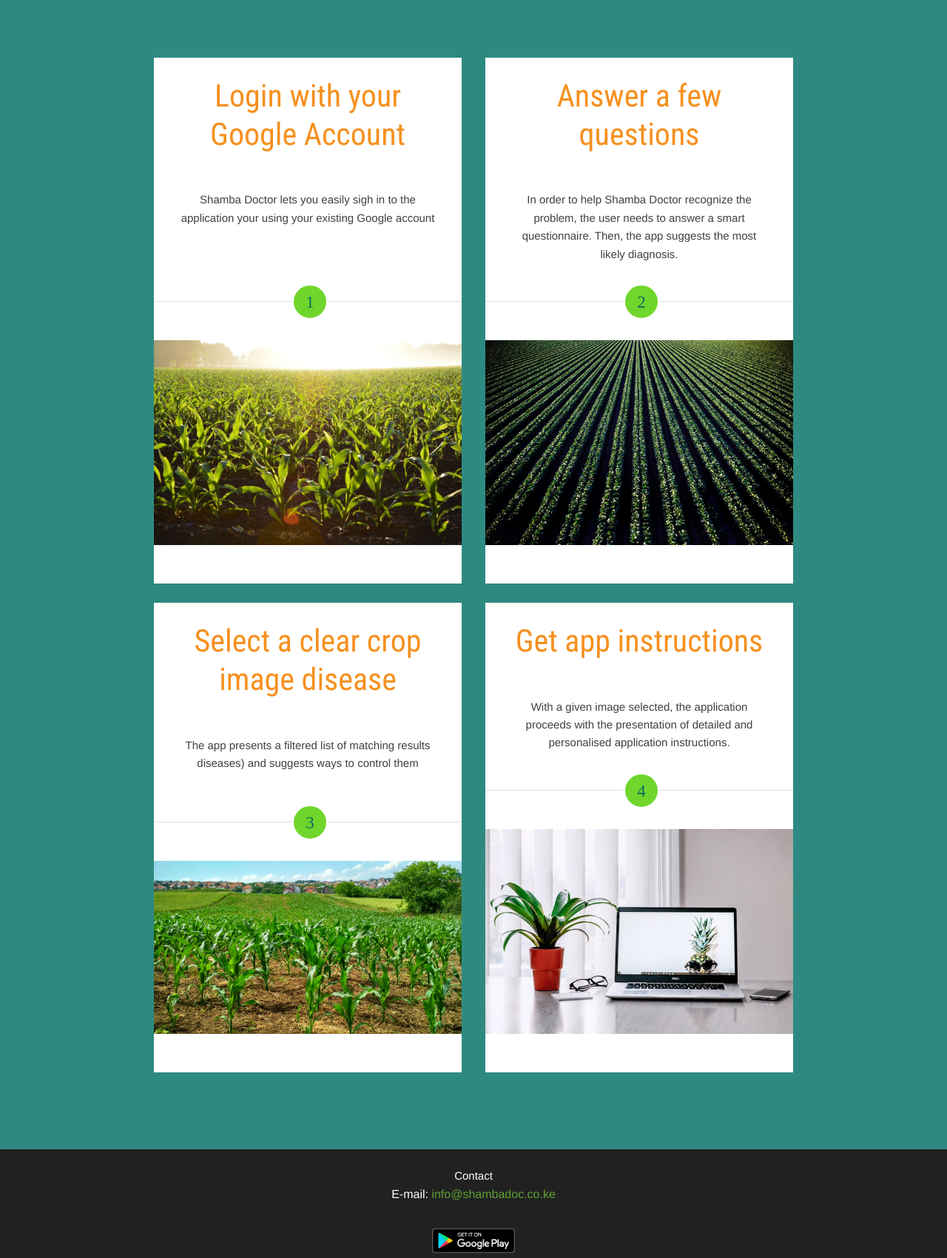
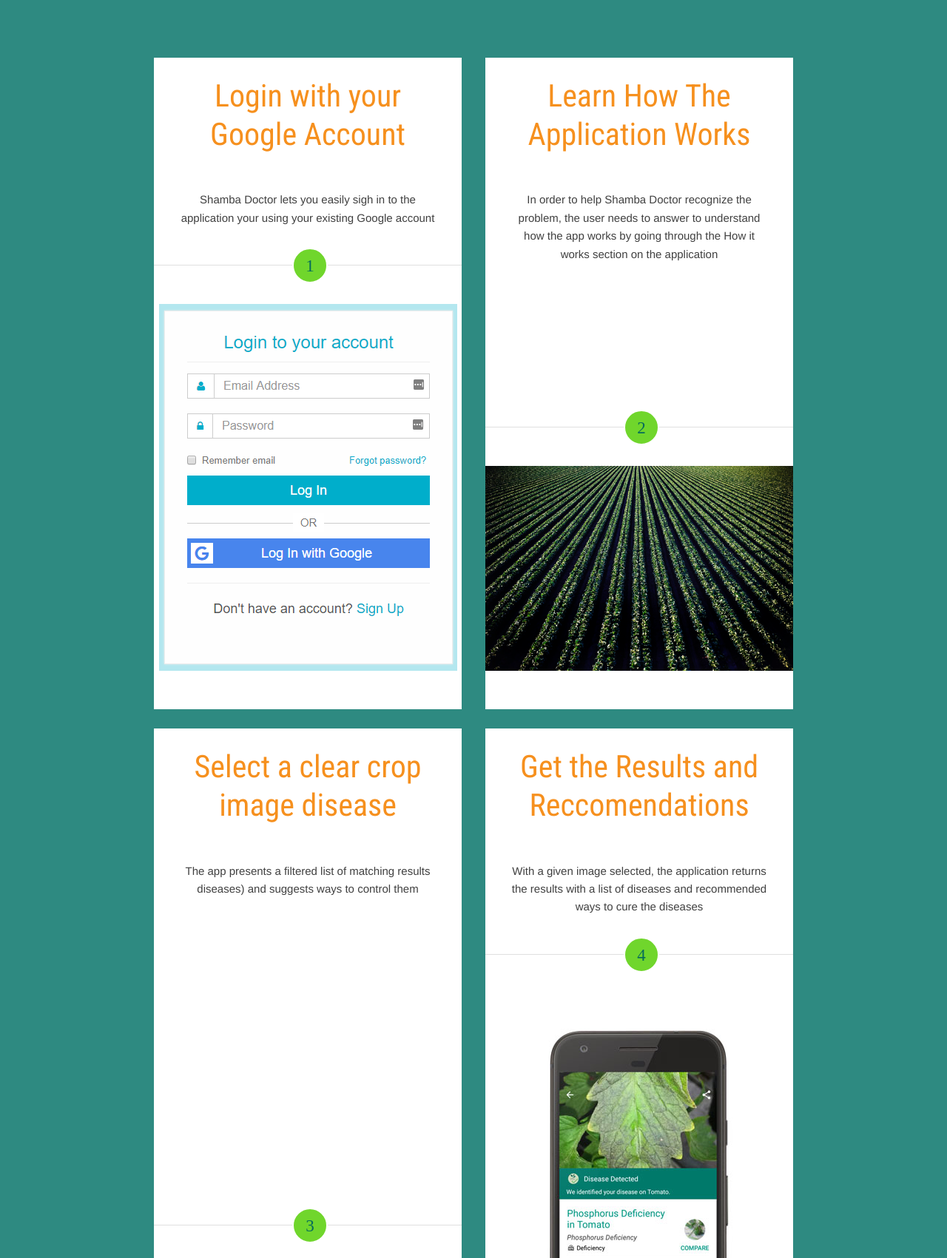
Before and after one commit to wanjiiru/Smartfarm, a Django app: page /how/ in a window 1280 px wide. Shown: the part 393-2094 px from the top of the page at 74% size. Run offline with Django 3.2, Linux system fonts and the light colour scheme; parts of the project's set-up code (start-up, migrations or seed data) failed here and were passed over; some libraries are stand-ins or nearby versions; some web fonts are replaced.

Commit message:
changes to index images

```diff
--- a/farmapp/static/css/index.css
+++ b/farmapp/static/css/index.css
@@ -1850,7 +1850,7 @@ li>p {
     font-weight: 400
 }
 
-@media only screen and (min-width:620px) {
+@media only screen and (min-width:845px) {
     .article-nav-link::before {
         top: 25px;
         font-size: 26px;
--- a/farmapp/templates/how.html
+++ b/farmapp/templates/how.html
@@ -69,7 +69,7 @@
 						<span class="icon-circle themed--background"><i class="icon">1</i></span>
 						<ol class="list-links list-links--secondary">
 							<li><a href="#">
-								<img src="{% static 'images/pexels-photo-96715.jpeg' %}">
+								<img src="{% static 'images/google.png' %}">
 							</a></li>
 						</ol>
 					</div>
@@ -77,12 +77,11 @@
 				<li class="guides-list__item g--half theme--orange g--last">
 					<div class="primary-content">
 						<h3 class="xlarge">
-							<a class="themed">Answer a few questions</a>
+							<a class="themed">Learn How The Application Works</a>
 						</h3>
 						<p>
-							In order to help Shamba Doctor recognize the problem, the user needs to answer a smart questionnaire.
-							Then, the app suggests the most likely diagnosis.
-						</p>
+							In order to help Shamba Doctor recognize the problem, the user needs to answer
+                            to understand how the app works  by going through the How it works section on the application
 					</div>
 					<div class="secondary-content">
 						<span class="icon-circle themed--background"><i class="icon">2</i></span>
@@ -107,7 +106,7 @@
 						<span class="icon-circle themed--background"><i class="icon">3</i></span>
 						<ol class="list-links list-links--secondary">
 							<li><a href="#">
-								<img src="{% static 'images/pexels-photo-1112080.jpeg' %}">
+								<img src="{% static 'images/smartphone-features-bg.jpg' %}">
 							</a></li>
 						</ol>
 					</div>
@@ -115,18 +114,18 @@
 				<li class="guides-list__item g--half theme--orange g--last">
 					<div class="primary-content">
 						<h3 class="xlarge">
-							<a class="themed">Get app instructions</a>
+							<a class="themed">Get the Results and Reccomendations</a>
 						</h3>
 						<p>
-							With a given image selected, the application proceeds with the presentation of detailed and personalised
-							application instructions.
+							With a given image selected, the application returns the results with a
+                            list of diseases and recommended ways to cure the diseases
 						</p>
 					</div>
 					<div class="secondary-content">
 						<span class="icon-circle themed--background"><i class="icon">4</i></span>
 						<ol class="list-links list-links--secondary">
 							<li><a href="#">
-								<img src="{% static 'images/logo.jpeg' %}">
+								<img src="{% static 'images/disease-detected_eng.jpg' %}">
 							</a></li>
 						</ol>
 					</div>
```
Also changed, not shown: farmapp/templates/index.html (+15 -14 lines), farmapp/static/images/1.jpeg (added), farmapp/static/images/disease-detected_eng.jpg (added), farmapp/static/images/google.png (added), farmapp/static/images/phon.jpeg (added), farmapp/static/images/smartphone-features-bg.jpg (added).
